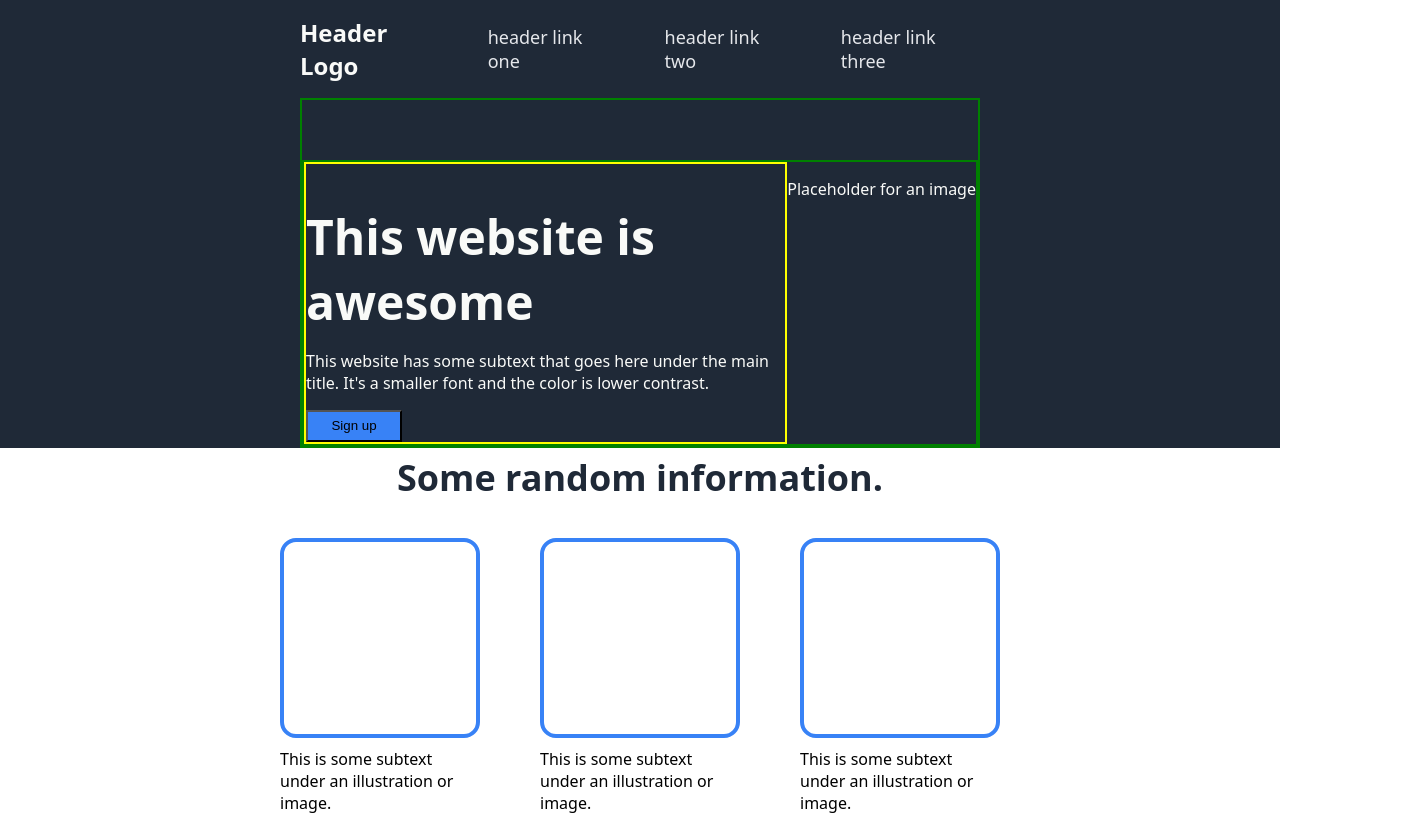
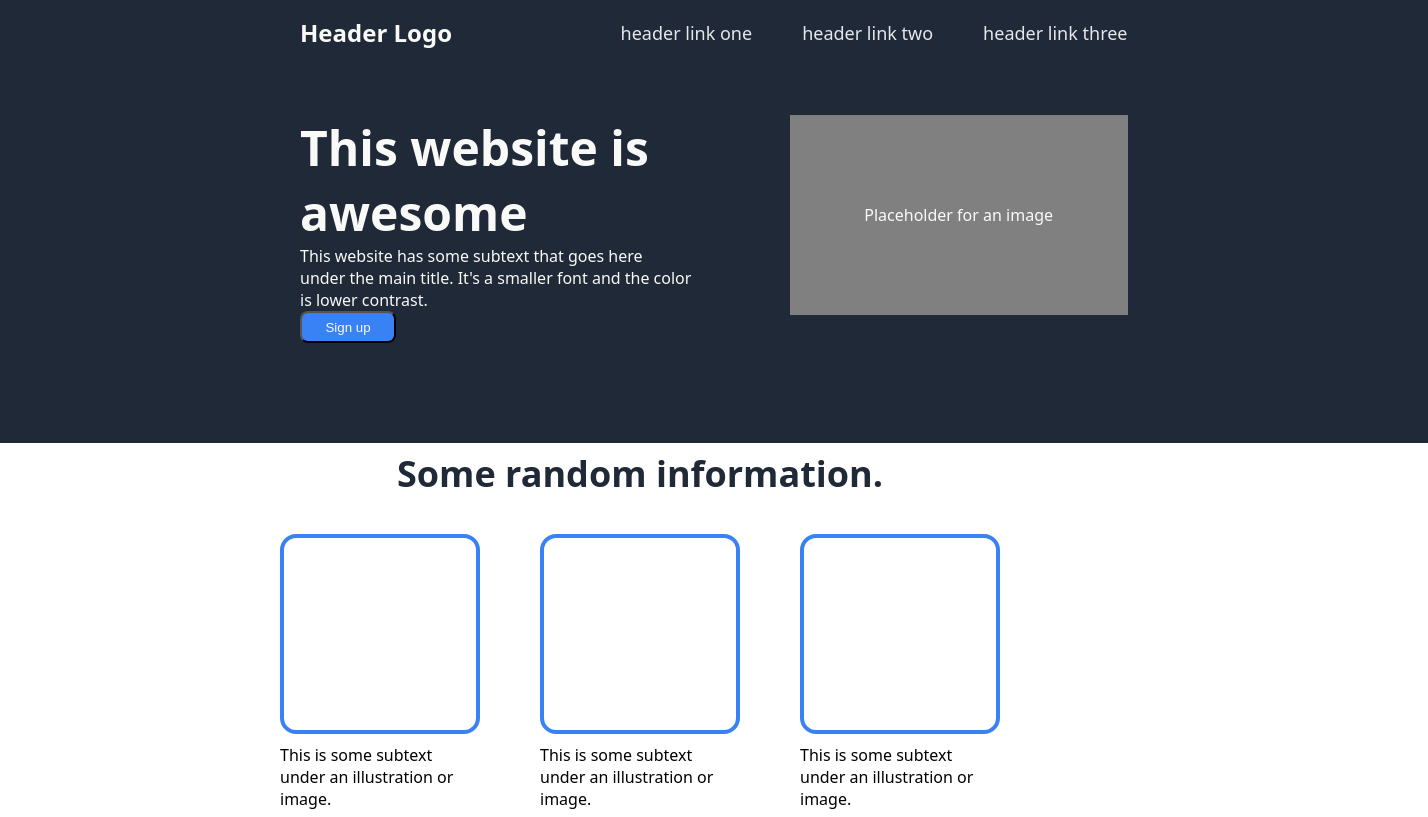
Before and after one commit to SZSage/Landing-Page, a plain HTML site: page index.html in a window 1280 px wide. Shown: the top 817 px of the page, 1428 px wide, since content can reach past the window. Drawn offline with Linux system fonts and the light colour scheme.

Commit message:
aligned items properly in header content and signup container

```diff
--- a/style.css
+++ b/style.css
@@ -33,6 +33,7 @@ ul {
 h2 {
     font-size: 48px;
     color: #F9FAF8;
+    margin: 0;
 }
 h2 {
     margin-bottom: 0;
@@ -43,8 +44,8 @@ h3 {
     color: #1f2937;
 }
 
-h4 {
-    margin-bottom: 0;
+h2, h4, p, button {
+    margin: 0;  /* Remove default margins */
 }
 
 .header {
@@ -79,28 +80,59 @@ h4 {
 
 .header-content {
     display: flex;
+    justify-content: center;
+    align-items: center;
     margin-left: 300px;
-    padding-top: 60px;
     margin-right: 300px;
-    border: 2px solid green;
+    padding-top: 50px;
+    padding-bottom: 100px;
 }
 
 .header-content-container {
     display: flex;
-    flex: 1;
     justify-content: space-between;
-    border: 2px solid green;
 }
 
 .text-container {
-    border: 2px solid yellow;
-    flex: 1;
+    display: flex;
+}
+
+.text {
+    display: flex;
+    flex-direction: column;
+}
+
+.text,
+h2,
+p {
+    flex: 0 1 80%;
+}
+
+.image {
+    display: flex;
+    width: 600px;
+    height: 200px;
+    background-color: grey;
+}
+
+.image,
+p {
+    display: flex;
+    justify-content: center;
+    align-items: center;
+}
+
+.header-signup-button {
+    display: flex;
+    align-items: flex-end;
 }
 
 button {
     width: 80px;
     height: 26px;
     background-color: #3882F6;
+    border-radius: 8px;
+    color: #F9FAF8;
 }
 
 
@@ -141,7 +173,7 @@ button {
     display: flex;
     background-color: #E5E7EB;
     justify-content: center;
-    padding: 50px;
+    padding: 40px;
 }
 
 .quote-content {
@@ -164,15 +196,20 @@ button {
 .signup-container {
     display: flex;
     justify-content: center;
+    margin-top: 6rem;
+    margin-bottom: 6rem;
 }
 
 .signup-content {
     display: flex;
     flex: 1;
+    height: 60px;
+    align-items: center;
     justify-content: space-around;
     flex-direction: row;
     background-color: #3882F6;
-    margin: 100px 200px;
+    margin-left: 300px;
+    margin-right: 300px;
     color: #F9FAF8;
     border-radius: 10px;
     padding: 20px;
@@ -199,5 +236,5 @@ button {
     background-color: #1F2937;
     color: #F9FAF8;
     text-align: center;
-    padding: 10px;
+    padding: 20px;
 }
```
